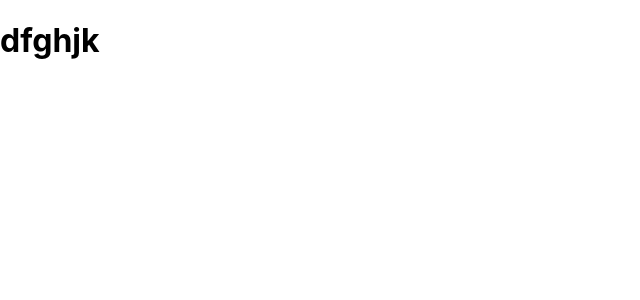
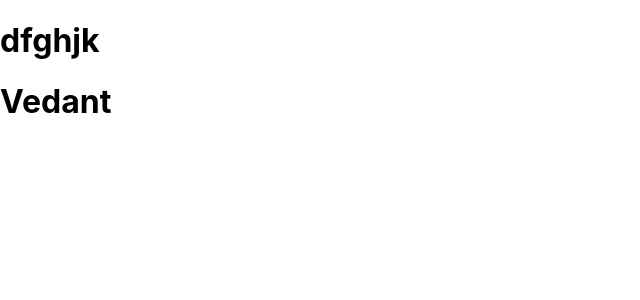
Before and after one commit to vedantshah46/foodio, a React (Create React App) app: page / in a window 1280 px wide. Shown: the top 300 px of the page, without its empty margins (0-640 px from the left). Built offline with nearby package versions, Linux system fonts and the light colour scheme.

Commit message:
yatri09z

```diff
--- a/src/MyComponents/HomePage/HomePage.jsx
+++ b/src/MyComponents/HomePage/HomePage.jsx
@@ -3,17 +3,13 @@ import React from 'react'
 export const HomePage = () => {
   return (
     <>
-<div className="sectionOne">
-  <h1>dfghjk</h1>
-</div>
+      <div className="sectionOne">
+        <h1>dfghjk</h1>
 
+      </div>
+      <div className="sectionTow">
+        <h1>Vedant</h1>
+      </div>
     </>
   )
-    return (
-        <>
-            <div className="sectionTow">
-                <h1>Vedant</h1>
-            </div>
-        </>
-    )
 }
```
